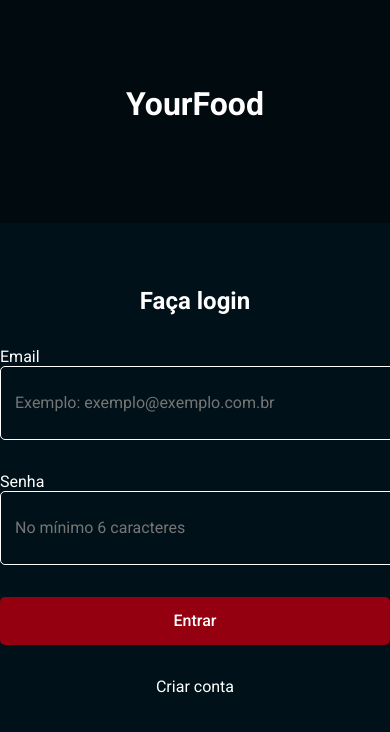
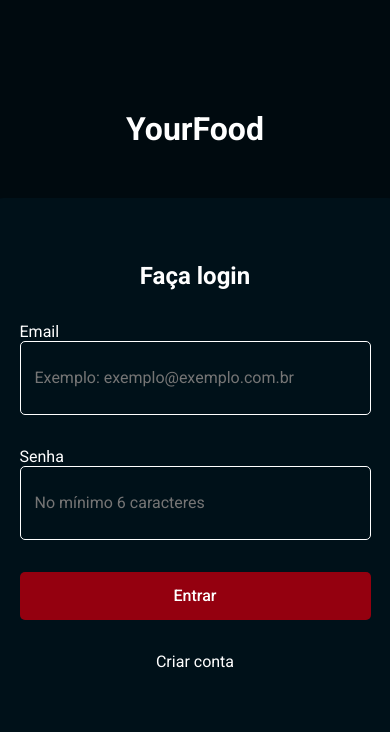
Before and after one commit to andreydantasvf/YourFood, a React (Vite) app: page / in a window 390 px wide. Shown: the top 732 px of the page. Built offline with nearby package versions, Linux system fonts and the light colour scheme.

Commit message:
Consertando layout mobile

```diff
--- a/src/pages/SignIn/styles.js
+++ b/src/pages/SignIn/styles.js
@@ -5,7 +5,7 @@ export const Container = styled.div`
   display: flex;
   align-items: center;
   justify-content: center;
-  gap: 10rem;
+  gap: 5rem;
 
   flex-direction: column;
 
@@ -17,7 +17,7 @@ export const Container = styled.div`
 
 export const Form = styled.form`
   max-width: 47rem;
-  width: 100%;
+  width: 90%;
   padding: 6.4rem 3.2rem;
   background: #001119;
   border-radius: 1.6rem;
@@ -29,6 +29,7 @@ export const Form = styled.form`
 
   > div {
     margin-bottom: 3.2rem;
+    width: auto;
   }
 
   > a {
--- a/src/pages/SignUp/styles.js
+++ b/src/pages/SignUp/styles.js
@@ -17,7 +17,7 @@ export const Container = styled.div`
 
 export const Form = styled.form`
   max-width: 47rem;
-  width: 100%;
+  width: 90%;
   padding: 6.4rem 3.2rem;
   background: #001119;
   border-radius: 1.6rem;
@@ -29,6 +29,7 @@ export const Form = styled.form`
 
   > div {
     margin-bottom: 3.2rem;
+    width: auto;
   }
 
   > a {
```
